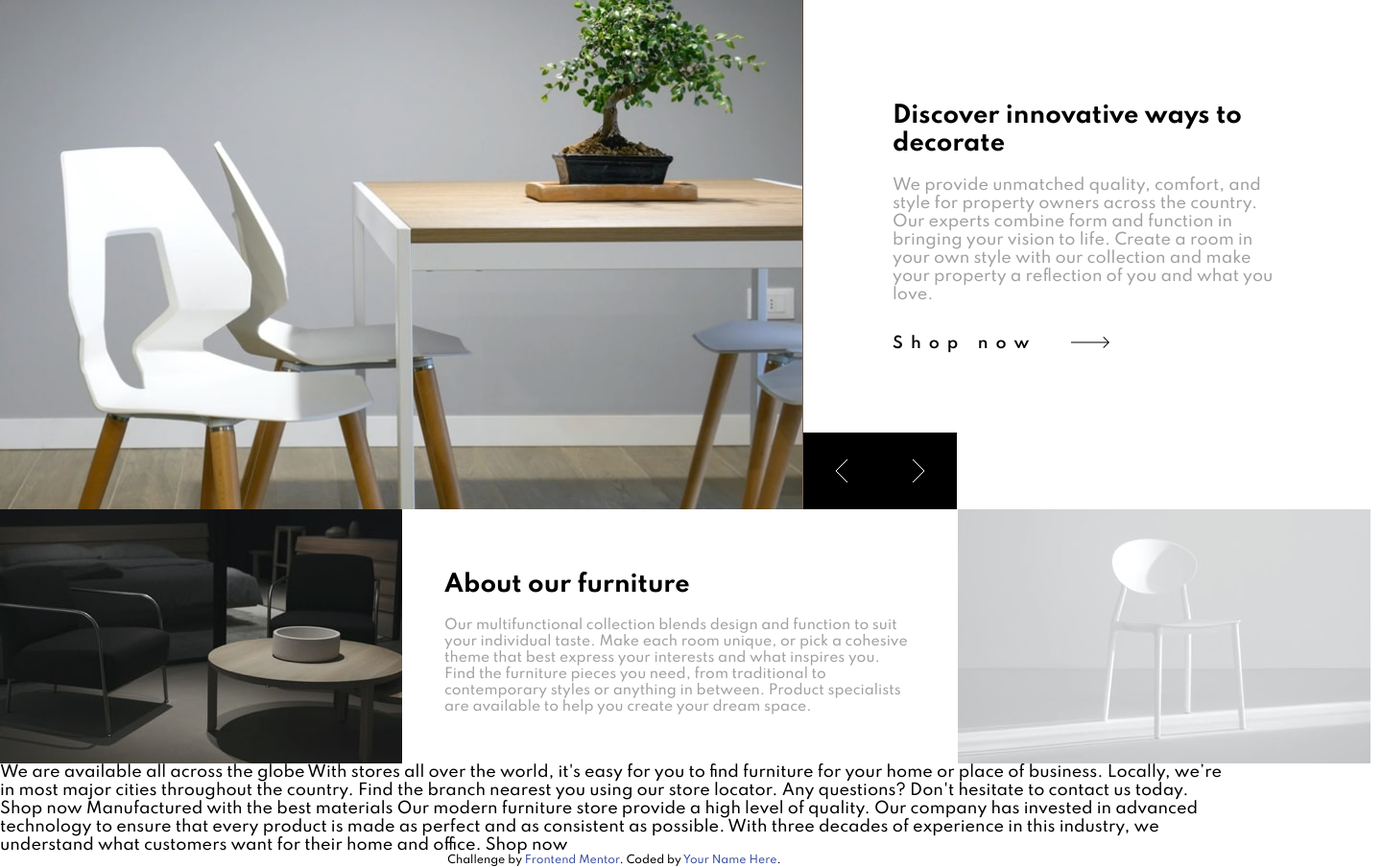
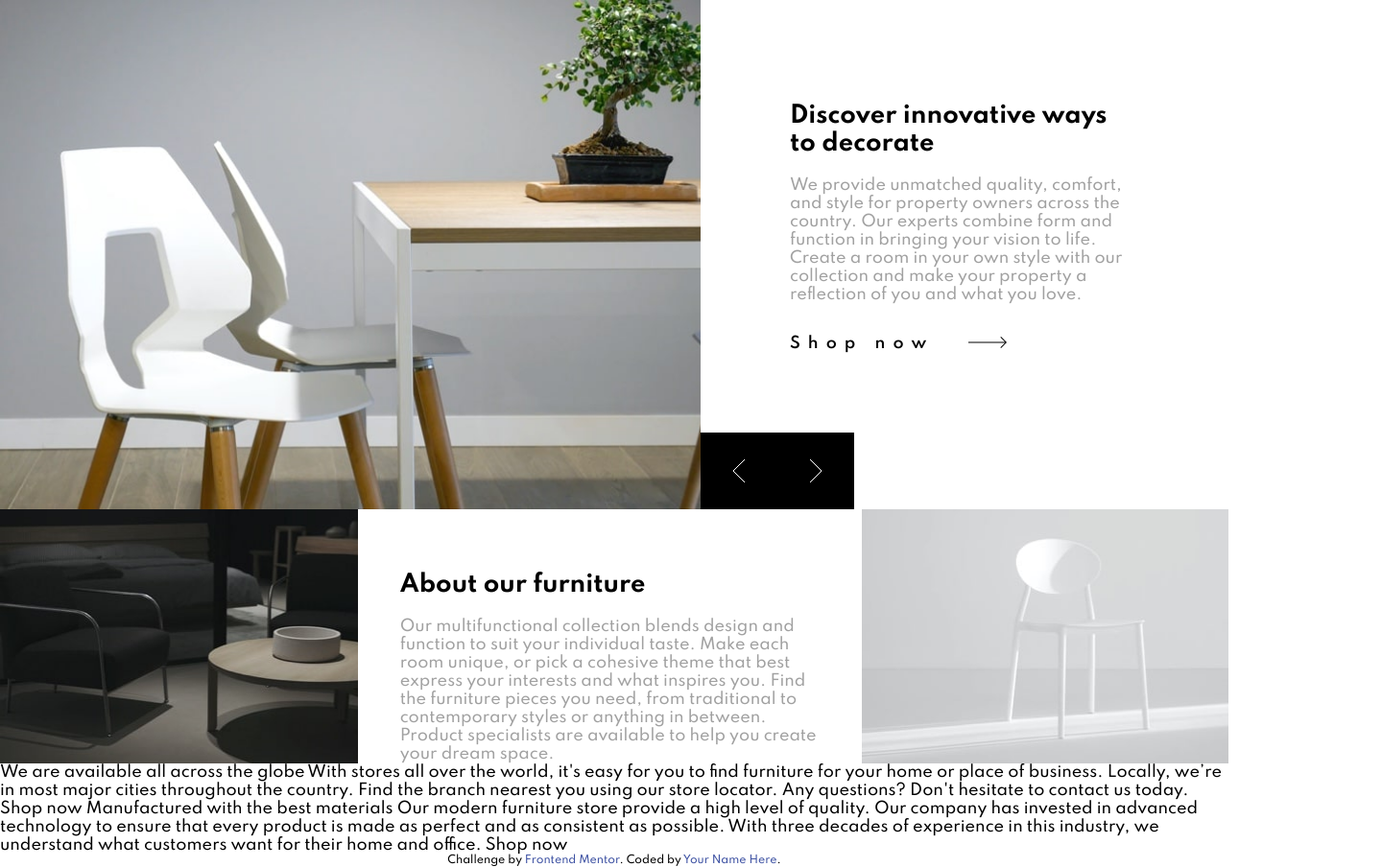
Before and after one commit to Mancha01/the-room, a website: page index.html in a window 1280 px wide. Shown: the whole page at 96% size, 1440 px wide, since content can reach past the window. Drawn offline with Linux system fonts and the light colour scheme.

Commit message:
scale bug fix

```diff
--- a/app/scss/components/buttom.scss
+++ b/app/scss/components/buttom.scss
@@ -3,7 +3,6 @@
 .buttom{
 display: flex;
 flex-direction: row;
-width: rem(1440);
 height: rem(265);
 
 &__first{
@@ -20,7 +19,7 @@ padding-bottom: rem(68);
 
 p{
     color: var(--dark-grey);
-    font-size: rem(14);
+
 }
 }
 
--- /dev/null
+++ b/app/scss/components/container.scss
@@ -0,0 +1,5 @@
+@use "../util/" as *;
+
+.container{
+    max-width: rem(1440);
+}
--- a/app/scss/components/top.scss
+++ b/app/scss/components/top.scss
@@ -3,7 +3,6 @@
 .top{
     display: flex;
     flex-direction: row;
-    width: rem(1440);
     height: rem(531);
 
     &__container{
--- a/app/scss/globals/boilerplate.scss
+++ b/app/scss/globals/boilerplate.scss
@@ -15,5 +15,4 @@ body{
     padding: 0;
     margin: 0;
     font-family: var(--font-spartan);
-    height: rem(800);
 }
--- a/index.html
+++ b/index.html
@@ -1,8 +1,8 @@
 <!DOCTYPE html>
 <html lang="en">
 <head>
-  <meta charset="UTF-8">
-  <meta name="viewport" content="width=device-width, initial-scale=1.0"> <!-- displays site properly based on user's device -->
+  <meta charset="UTF-8" />
+  <meta name="viewport" content="width=device-width, initial-scale=1.0" /> <!-- displays site properly based on user's device -->
 
   <link rel="icon" type="image/png" sizes="32x32" href="./images/favicon-32x32.png">
 
@@ -23,6 +23,7 @@
 </head>
 <body>
 
+  <div class="container">
     <section class="top">
       <div class="top__container">
         <div class="top__first">
@@ -64,12 +65,9 @@
         <p class="top__text">We provide unmatched quality, comfort, and style for property owners across the country.
           Our experts combine form and function in bringing your vision to life. Create a room in your
           own style with our collection and make your property a reflection of you and what you love.</p>
-
           <div class="top__shop">
             <p class="top__text2">Shop now</p>
-
             <div><img src="/images/icon-arrow.svg" alt="icon-arrow"></div>
-
           </div>
           <div class="top__slider">
             <div class="top__slider1">
@@ -93,31 +91,23 @@
       <div class="buttom__third"></div>
 
     </section>
-
     We are available all across the globe
 
     With stores all over the world, it's easy for you to find furniture for your home or place of business.
     Locally, we’re in most major cities throughout the country. Find the branch nearest you using our
     store locator. Any questions? Don't hesitate to contact us today.
-
     Shop now
-
     Manufactured with the best materials
-
     Our modern furniture store provide a high level of quality. Our company has invested in advanced technology
     to ensure that every product is made as perfect and as consistent as possible. With three decades of
     experience in this industry, we understand what customers want for their home and office.
-
     Shop now
-
-
-
-
 
 
     <div class="attribution">
       Challenge by <a href="https://www.frontendmentor.io?ref=challenge" target="_blank">Frontend Mentor</a>.
       Coded by <a href="#">Your Name Here</a>.
     </div>
+  </div>
 </body>
 </html>
```
Also changed, not shown: dist/style.css, 1 other file. Lines whose indentation alone changed are shown as unchanged.
